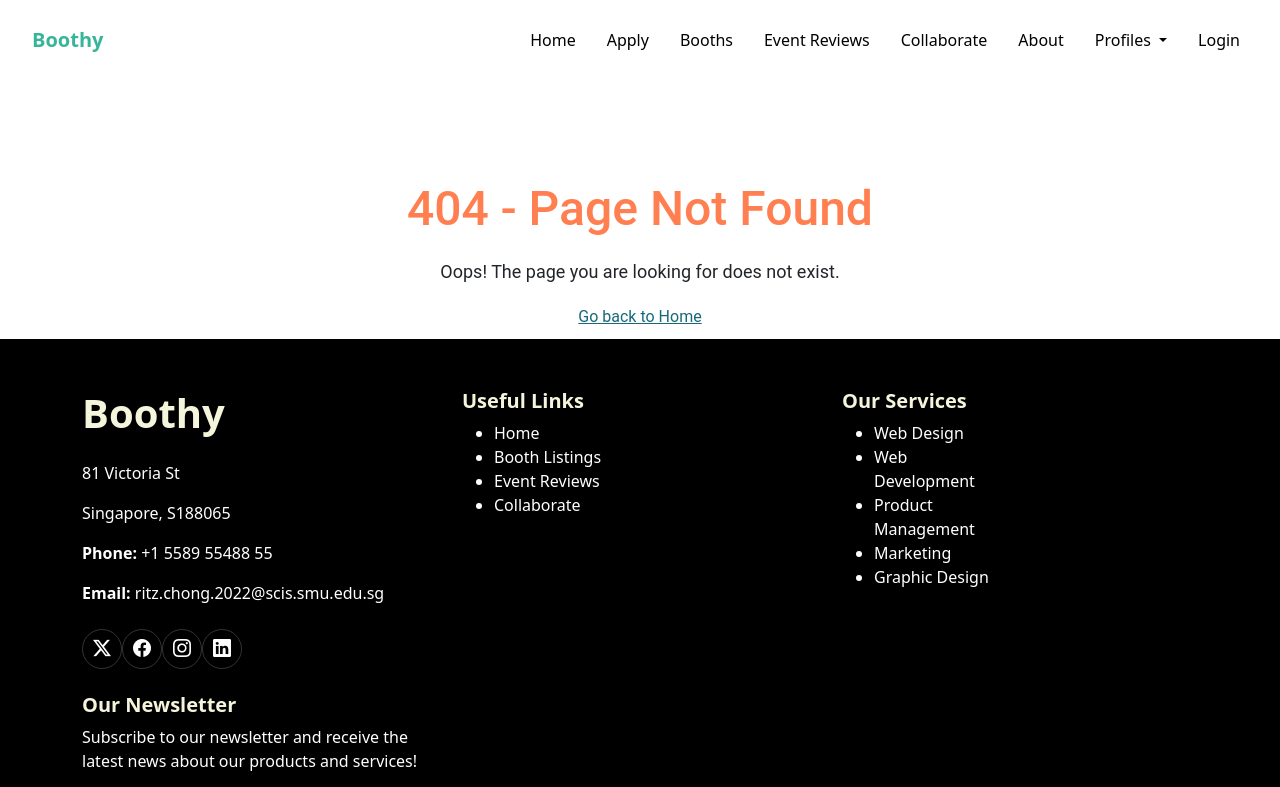
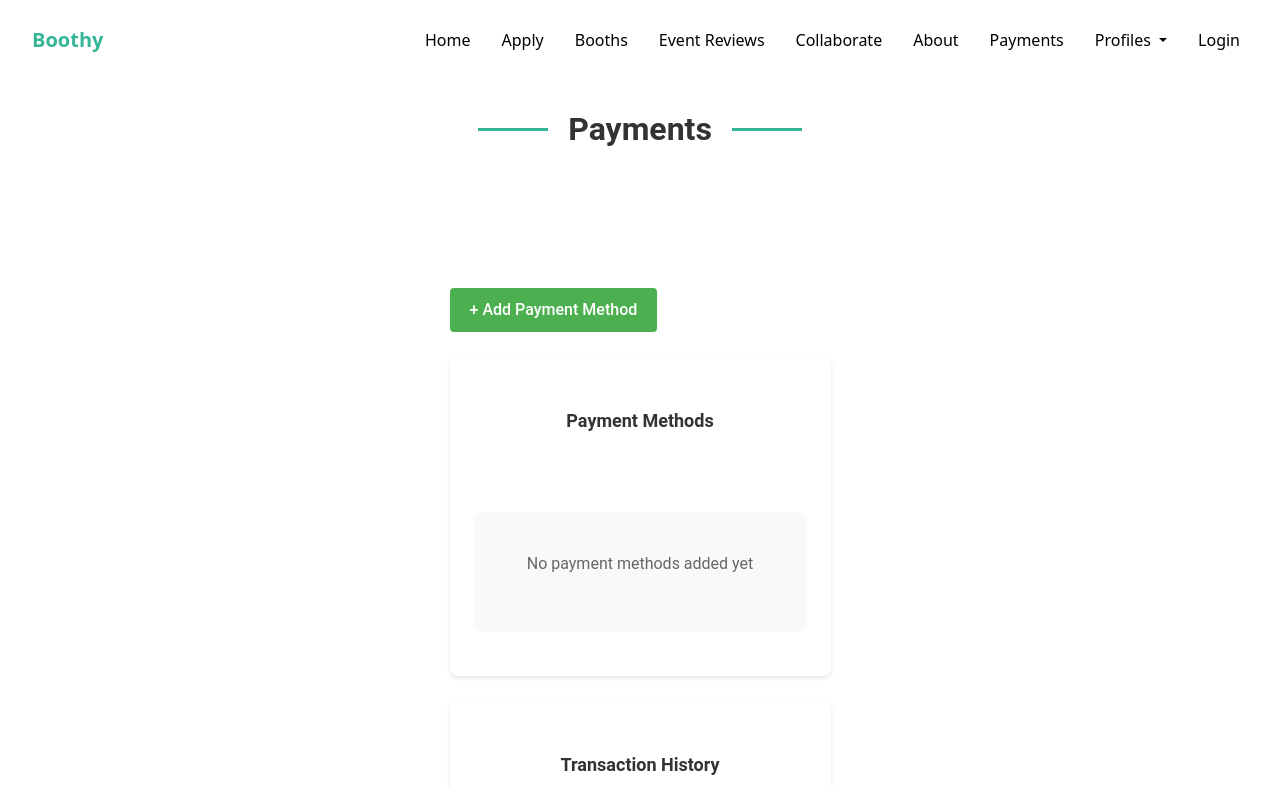
Before and after one commit to PeachyMangoz/VenueVibe, a Vue app in the folder VenueVibe/frontend/: page /payments in a window 1280 px wide. Shown: the top 787 px of the page. Built offline with nearby package versions, Linux system fonts and the light colour scheme; a web font is replaced by a local one.

Commit message:
frontend: payments
added payments into navbar and updated payments page

```diff
--- a/VenueVibe/frontend/src/components/NavBar.vue
+++ b/VenueVibe/frontend/src/components/NavBar.vue
@@ -64,6 +64,7 @@ export default {
         { name: 'Event Reviews', path: '/eventreviews' },
         { name: 'Collaborate', path: '/collaborate' },
         { name: 'About', path: '/about' },
+        { name: 'Payments', path: '/payments'}
       ],
     };
   },
--- a/VenueVibe/frontend/src/router.js
+++ b/VenueVibe/frontend/src/router.js
@@ -14,6 +14,7 @@ import Login from './views/Login.vue';
 import BusinessProfile from './views/BusinessProfile.vue';
 import ApplicationProfiles from './views/ApplicationProfiles.vue';
 import EventApplications from './views/EventApplications.vue';
+import Payments from './views/Payments.vue'
 const routes = [
   { path: '/', name: 'Home', component: Home },
   { path: '/apply', name: 'Apply', component: NotFound },
@@ -27,6 +28,7 @@ const routes = [
   { path: '/businessprofile', name: 'BusinessProfile', component: BusinessProfile },
   { path: '/applicationprofiles', name: 'ApplicationProfiles', component: ApplicationProfiles },
   { path: '/eventapplications', name:'EventApplications', component: EventApplications},
+  { path: '/payments', name:'Payments', component: Payments },
   { path: '/:pathMatch(.*)*', name: 'NotFound', component: NotFound },
 ];
 const router = createRouter({
--- a/VenueVibe/frontend/src/views/Payments.vue
+++ b/VenueVibe/frontend/src/views/Payments.vue
@@ -1,4 +1,13 @@
 <template>
+  <div class="container section-title" data-aos="fade-up">
+    <h2>
+      <div class="title-with-lines">
+        <span class="line"></span>
+        Payments
+        <span class="line"></span>
+      </div>
+    </h2>
+  </div>
   <div class="payments-page">
     <div v-if="loading" class="loading-overlay">
       <div class="loading-spinner"></div>
@@ -6,7 +15,6 @@
 
     <div class="payments-container">
       <div class="header">
-        <h1 class="title">Payments & Billing</h1>
         <button
           @click="showPaymentModal = true"
           class="add-payment-btn"
@@ -150,9 +158,7 @@
 
 <script>
 import { ref, computed, onMounted, onUnmounted } from 'vue'
-import { loadStripe } from '@stripe/stripe-js'
-import { db, auth } from './firebase'
-import { getAuth } from 'firebase/auth'
+import { db } from '../firebase'
 import {
   collection,
   getDocs,
@@ -231,17 +237,6 @@ export default {
       }
     }
 
-    // Setup component lifecycle
-    onMounted(() => {
-      auth.onAuthStateChanged((user) => {
-        if (user) {
-          userId.value = user.uid
-          fetchPaymentMethods()
-          fetchTransactions()
-          initializeStripe()
-        }
-      })
-    })
 
     onUnmounted(() => {
       if (card.value) {
@@ -955,4 +950,46 @@ tr:hover td {
     width: 100%;
   }
 }
+
+.section-title {
+  text-align: center;
+  margin-bottom: 50px;
+  padding: 30px 0;
+}
+
+.section-title h2 {
+  font-size: 32px;
+  font-weight: 700;
+  margin-bottom: 20px;
+  color: #333;
+}
+
+.title-with-lines {
+  display: flex;
+  align-items: center;
+  justify-content: center;
+  gap: 20px;
+}
+
+.line {
+  width: 70px;
+  height: 3px;
+  background: #36b598;
+  display: inline-block;
+}
+
+@keyframes fadeIn {
+  0% {
+    opacity: 0;
+    transform: translateY(-10px);
+  }
+  100% {
+    opacity: 1;
+    transform: translateY(0);
+  }
+}
+
+.section-title {
+  animation: fadeIn 1.5s;
+}
 </style>
```
